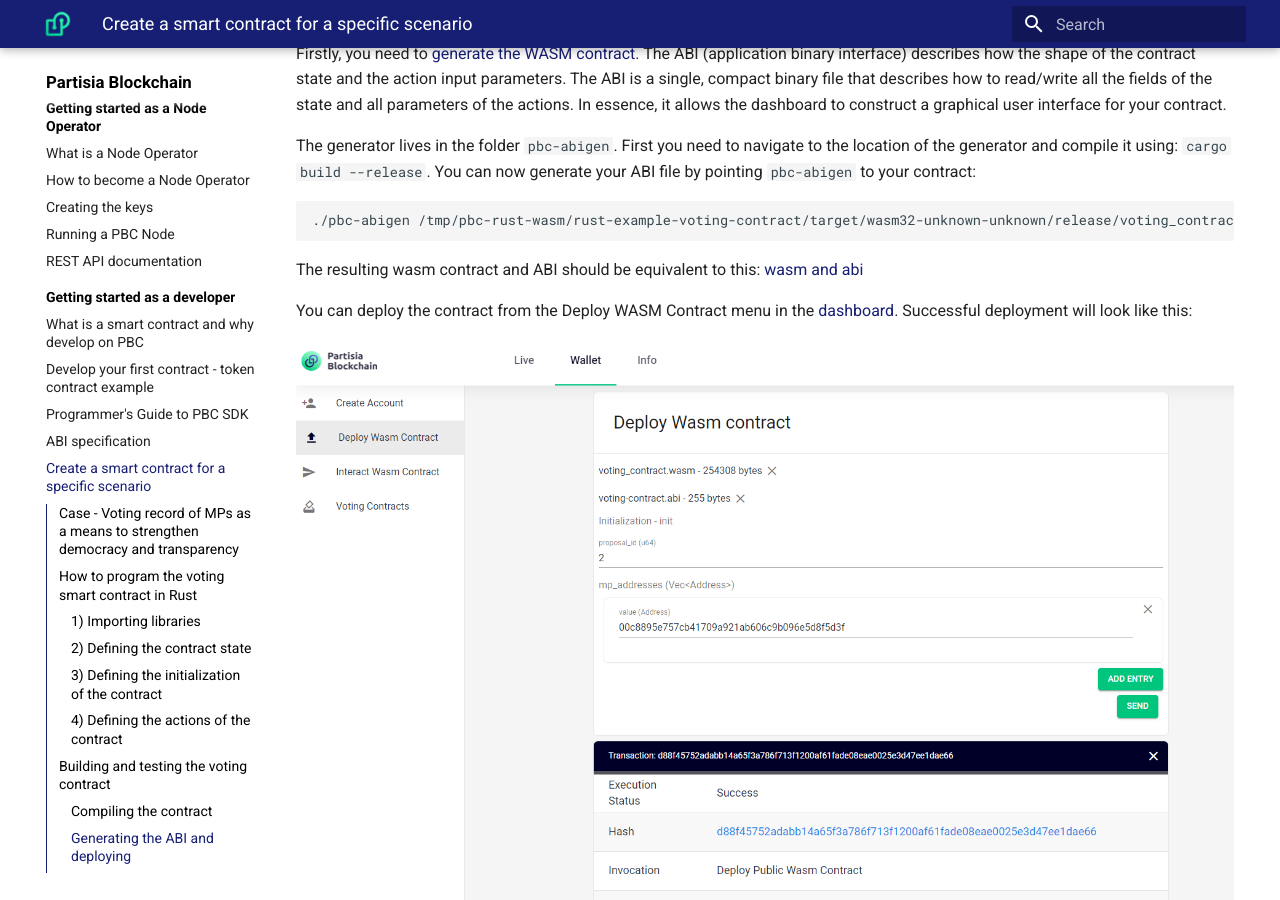
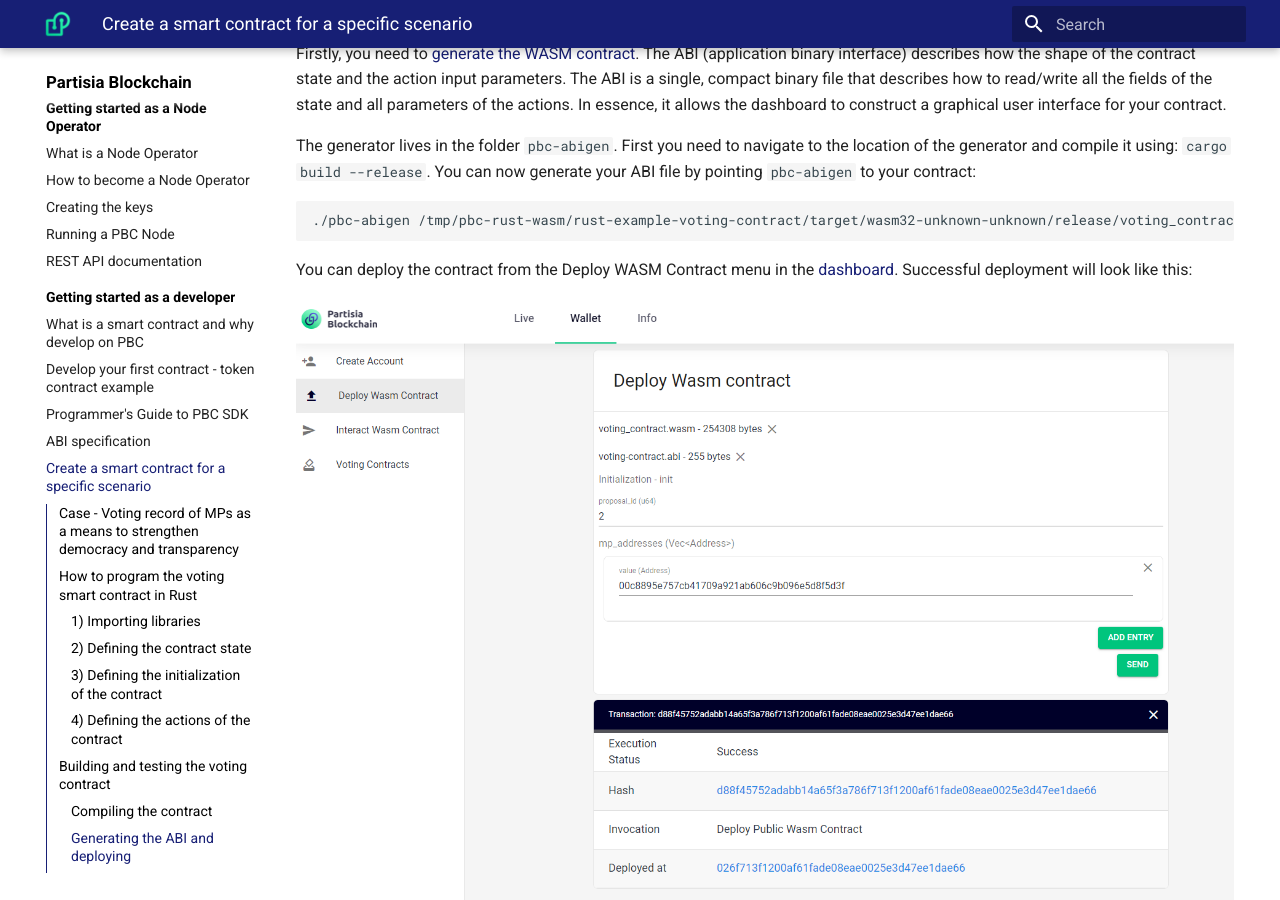
Before and after one commit to 0xSero/partisia-docs, an MkDocs documentation site: the page built from docs/voting-contract.md, in a window 1280 px wide and 900 px high, scrolled down 4070 px. Built offline with MkDocs 1.6.1 and Material for MkDocs 9.7.7, drawn with Linux system fonts in a browser that asks for light colours; a script that is not in the unit is left out.

Commit message:
Removed redundant zips.

`````diff
--- a/docs/voting-contract.md
+++ b/docs/voting-contract.md
@@ -197,8 +197,6 @@
 ./pbc-abigen /tmp/pbc-rust-wasm/rust-example-voting-contract/target/wasm32-unknown-unknown/release/voting_contract.wasm voting.abi
 ````
 
-The resulting wasm contract and ABI should be equivalent to this: [wasm and abi](WASMandABI.zip)
-
 You can deploy the contract from the Deploy WASM Contract menu in
 the [dashboard](https://dashboard.partisiablockchain.com/). Successful deployment will look like
 this:
`````
Also changed, not shown: 4 other files.
